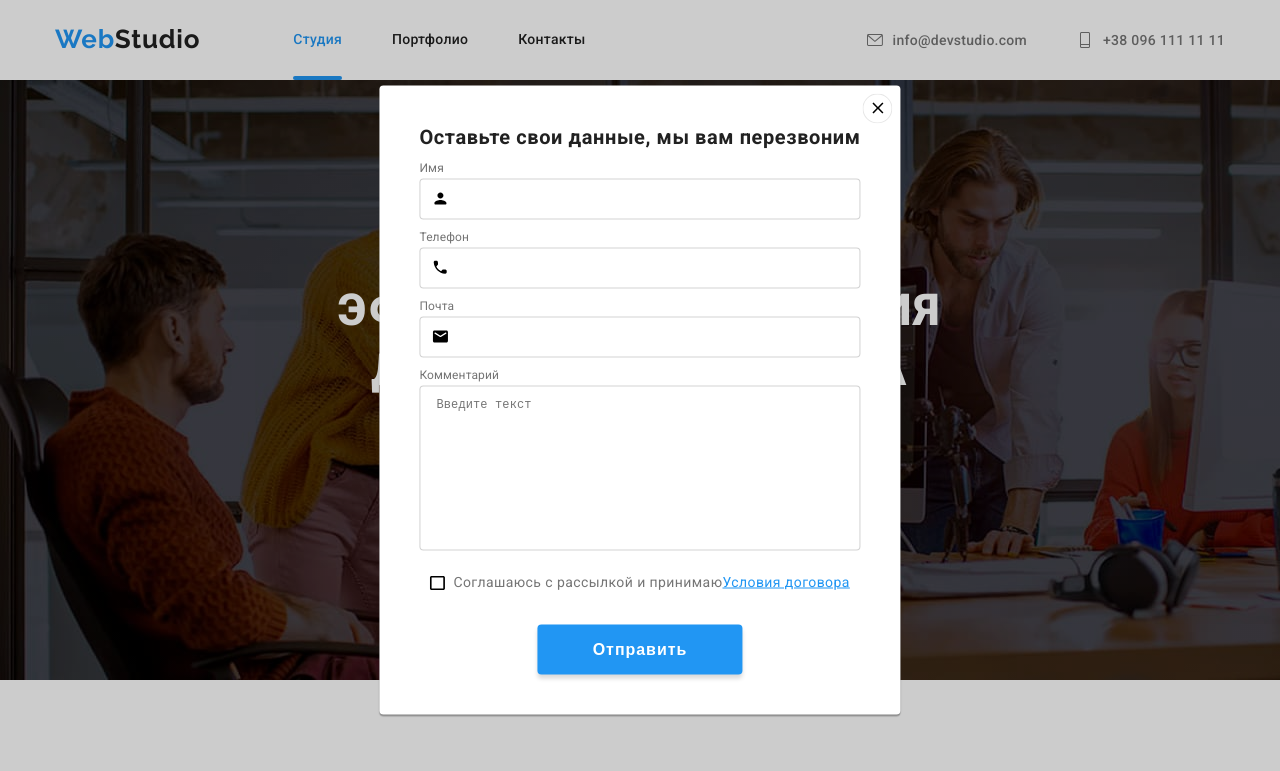
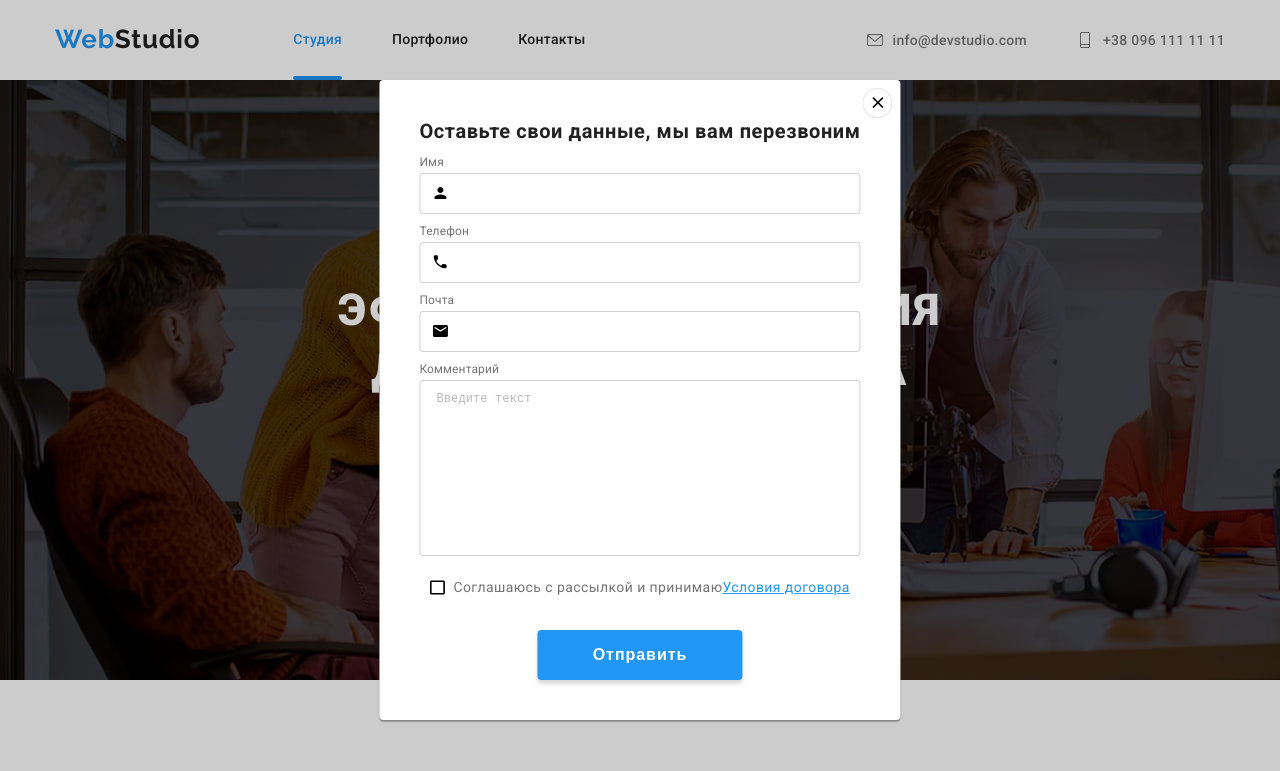
Before and after one commit to ihorriabenko/goit-markup-hw-06, a plain HTML site: page index.html in a window 1280 px wide. Both pictures are taken after a click on the button "Заказать услугу". Shown: the top 771 px of the page. Drawn offline with Linux system fonts and the light colour scheme.

Commit message:
fixed placeholder

```diff
--- a/css/styles.css
+++ b/css/styles.css
@@ -949,13 +949,16 @@ input:-webkit-autofill {
 
   padding: 12px 16px;
   margin-bottom: 20px;
+}
 
+.order__input--textarea::placeholder {
   font-size: 12px;
   line-height: 1.16;
   letter-spacing: 0.01em;
 
   color: rgba(117, 117, 117, 0.5);
 }
+
 
 /* order__checkbox */
 
```
